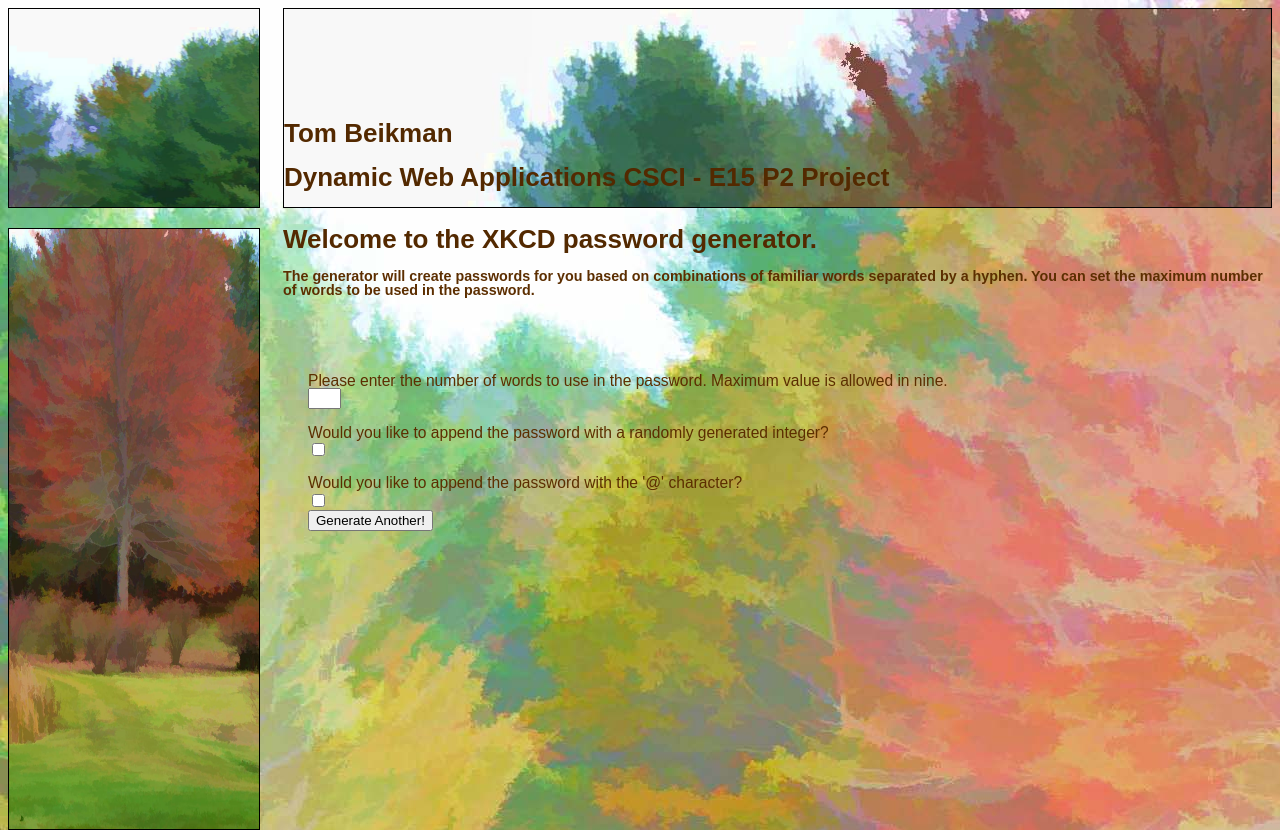
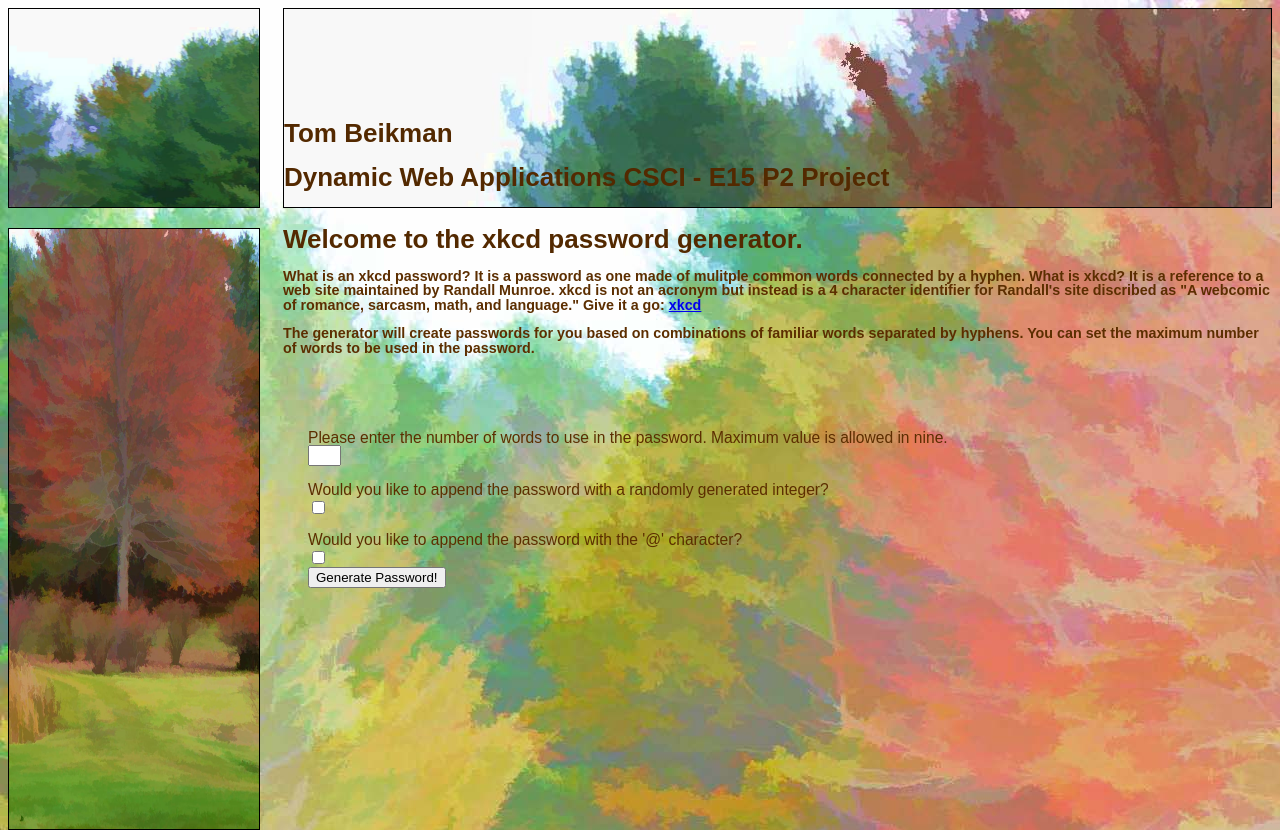
Before and after one commit to tom-bkmn/p2, a PHP site: page / in a window 1280 px wide. Run offline with PHP 8.4, Linux system fonts and the light colour scheme; data that the repository does not hold is empty.

Commit message:
Minor updates

```diff
--- a/index.php
+++ b/index.php
@@ -19,9 +19,12 @@
     	<div>
     	    <img class="sideImage" src="images/blueberryHill.Bushes.2.croped.jpg" height="600" width="250" alt="photograph of fall colors">
     	</div>
-
-        <h1 class="indent">Welcome to the XKCD password generator.</h1>
-        <h3 class="indent">The generator will create passwords for you based on combinations of familiar words separated by a hyphen.  You can set the maximum number of words to be used in the password.</h3>
+    	<div>
+        <h1 class="indent">Welcome to the xkcd password generator.</h1>
+        <h3 class="indent">What is an xkcd password? It is a password as one made of mulitple common words connected by a hyphen.  What is xkcd? It is a reference to a web site maintained by Randall Munroe.  xkcd is not an acronym but instead is a 4 character identifier for Randall's site discribed as "A webcomic of romance,
+ sarcasm, math, and language."  Give it a go:  <a href="http://xkcd.com/">xkcd</a> </h3>
+        <h3 class="indent">The generator will create passwords for you based on combinations of familiar words separated by hyphens.  You can set the maximum number of words to be used in the password.</h3>
+        </div>
 
     	<form class="form" action="index.php" method="POST">
             <label for='numberOfWords'>Please enter the number of words to use in the password.  Maximum value is allowed in nine.<br>
@@ -35,7 +38,7 @@
             <label for='appendACharacter'>Would you like to append the password with the '@' character?<br>
             <input type='checkbox' name='appendACharacter' id='appendACharacter' >
             <br>
-            <input type='submit' value="Generate Another!">
+            <input type='submit' value="Generate Password!">
         </form>
 
         <!-- Ideally the password is printed here, but an error message is possible too -->
--- a/logic.php
+++ b/logic.php
@@ -27,6 +27,8 @@
 	 $error_msg = "";
 	 $password_msg = "";
 
+	 //Only process if numberOfWords is set
+	 if (isset($_POST["numberOfWords"])) {
 	 /* Validation - if the user enters a character other than a number
 	  * set the error message.  Empty string is allowed, however.
 	  */
@@ -47,6 +49,7 @@
 	         }
 	         if ($password != "") {
 	             $password_msg = "Your password is: <br />";
+	         }
 	     }
 	  }
 
```
Lines whose indentation alone changed are shown as unchanged.
